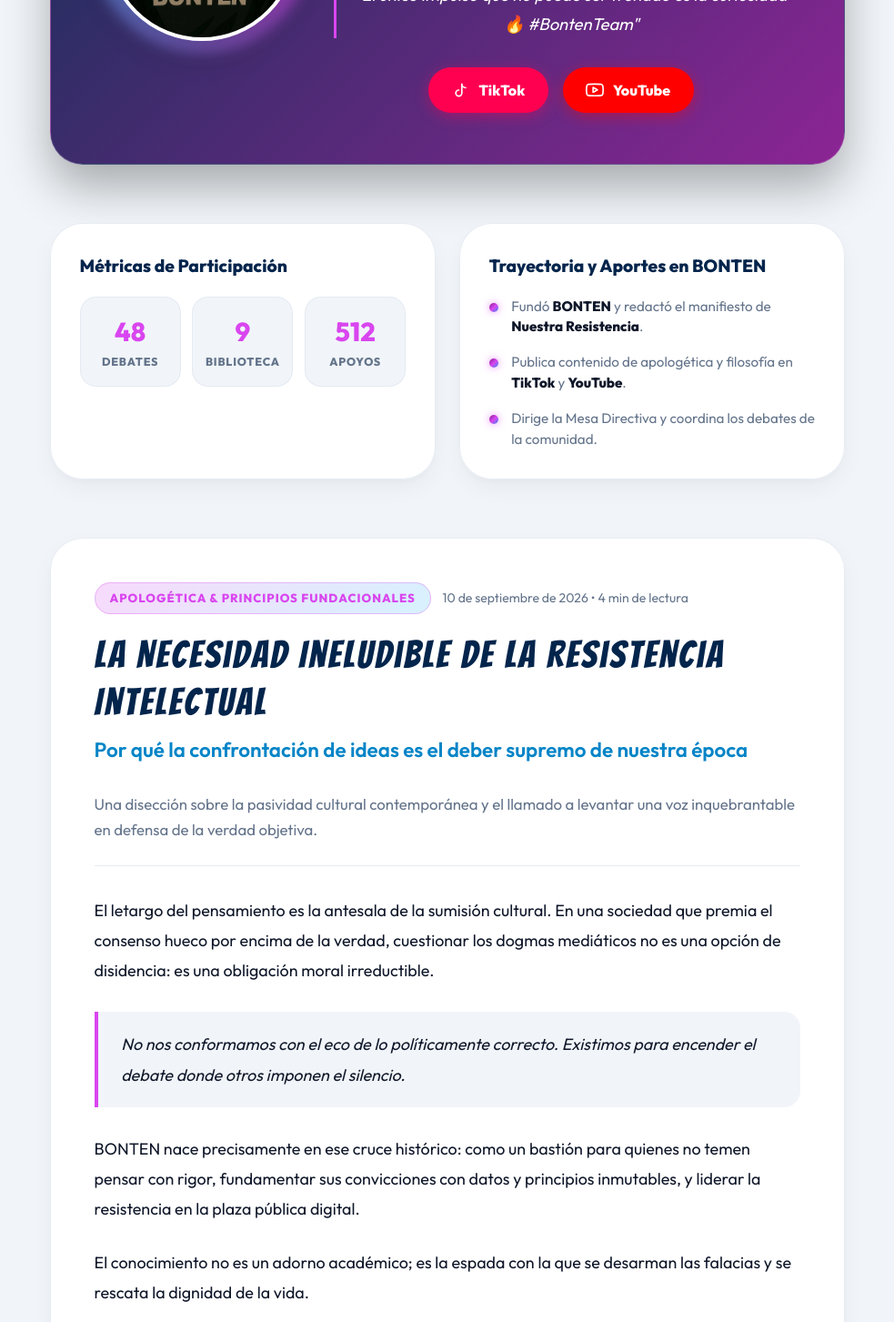
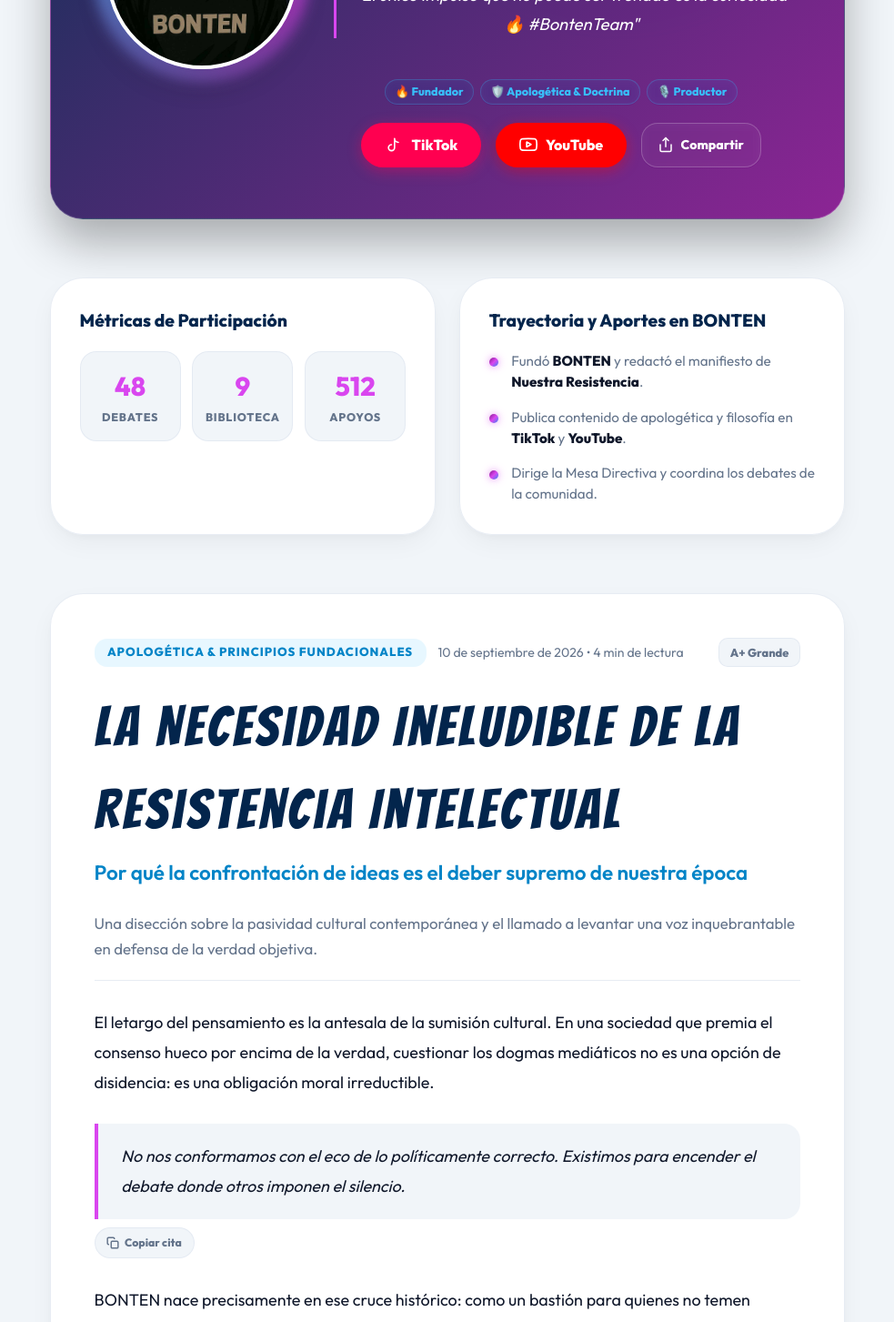
Before and after one commit to frankitoromas-tech/Bonten, a Next.js app: page /integrantes/fireboy in a window 1280 px wide. Shown: the part 720-2173 px from the top of the page at 91% size, without its empty margins (148-1131 px from the left). Built offline with nearby package versions, Linux system fonts and the light colour scheme.

Commit message:
feat(integrantes): agregar insignias de especialidad, lector con zoom y copiado de citas

```diff
--- a/src/components/integrantes/IntegranteHero.tsx
+++ b/src/components/integrantes/IntegranteHero.tsx
@@ -1,11 +1,32 @@
+'use client';
 import React from 'react';
 import type { Leader } from '@/types';
+import { useToast } from '@/components/ui/Toast';
 
 interface IntegranteHeroProps {
   member: Leader;
 }
 
+const SPECIALTY_TAGS: Record<string, string[]> = {
+  fireboy: ['🔥 Fundador', '🛡️ Apologética & Doctrina', '🎙️ Productor'],
+  ilan: ['🏛️ Filosofía Clásica', '⚖️ Bioética & Lógica', '📜 Diálogo Socrático'],
+  ian: ['🏛️ Filosofía Clásica', '⚖️ Bioética & Lógica', '📜 Diálogo Socrático'],
+  daniel: ['⚖️ Bioética Médica', '💬 Moderador de Debates', '🛡️ Co-Administración'],
+  mijail: ['🌐 Estrategia Digital', '🔍 Análisis Crítico', '💬 Apologética'],
+  laura: ['🌟 Activismo Juvenil', '📢 Comunicación', '✨ Formación Provida'],
+};
+
 export default function IntegranteHero({ member }: IntegranteHeroProps) {
+  const { showToast } = useToast();
+  const tags = SPECIALTY_TAGS[member.slug.toLowerCase()] || ['🛡️ Mesa Directiva'];
+
+  const handleShare = () => {
+    if (typeof window !== 'undefined') {
+      navigator.clipboard.writeText(window.location.href);
+      showToast(`¡Enlace del perfil de ${member.name} copiado al portapapeles!`, 'success');
+    }
+  };
+
   return (
     <article className="leader-card" style={{ width: '100%' }}>
       <div className="leader-avatar-wrapper">
@@ -28,8 +49,15 @@
         <p className="leader-handle">{member.handle}</p>
         <p className="leader-bio">&quot;{member.bio}&quot;</p>
 
-        {/* Canales sociales verificados */}
-        <div className="leader-actions">
+        {/* Insignias de especialidad */}
+        <div className="specialty-tags-row">
+          {tags.map((tag) => (
+            <span key={tag} className="specialty-chip">{tag}</span>
+          ))}
+        </div>
+
+        {/* Canales sociales verificados y acciones */}
+        <div className="leader-actions" style={{ marginTop: '1.2rem' }}>
           {member.tiktok && (
             <a href={member.tiktok} target="_blank" rel="noopener noreferrer" className="tiktok-btn">
               <svg viewBox="0 0 24 24" width="20" height="20" stroke="currentColor" strokeWidth="2" fill="none" strokeLinecap="round" strokeLinejoin="round">
@@ -48,6 +76,15 @@
               <span>YouTube</span>
             </a>
           )}
+
+          <button onClick={handleShare} className="btn-share-profile" title="Copiar enlace de este perfil">
+            <svg viewBox="0 0 24 24" width="18" height="18" stroke="currentColor" strokeWidth="2" fill="none" strokeLinecap="round" strokeLinejoin="round">
+              <path d="M4 12v8a2 2 0 0 0 2 2h12a2 2 0 0 0 2-2v-8" />
+              <polyline points="16 6 12 2 8 6" />
+              <line x1="12" y1="2" x2="12" y2="15" />
+            </svg>
+            <span>Compartir</span>
+          </button>
         </div>
       </div>
     </article>
--- a/src/components/integrantes/IntegrantePublication.tsx
+++ b/src/components/integrantes/IntegrantePublication.tsx
@@ -1,27 +1,27 @@
-import React from 'react';
+'use client';
+import React, { useState } from 'react';
 import type { MemberPublication } from '@/types';
+import { useToast } from '@/components/ui/Toast';
 
 interface IntegrantePublicationProps {
   publication: MemberPublication;
 }
 
 export default function IntegrantePublication({ publication }: IntegrantePublicationProps) {
+  const [isLarge, setIsLarge] = useState(false);
+  const { showToast } = useToast();
+
+  const handleCopyQuote = (quoteText: string) => {
+    const cleanText = quoteText.replace(/<[^>]*>/g, '').trim();
+    navigator.clipboard.writeText(`"${cleanText}" — ${publication.title} (BONTEN)`);
+    showToast('¡Cita copiada al portapapeles con atribución!', 'success');
+  };
+
   return (
     <article className="integrante-essay-card">
-      <div style={{ display: 'flex', alignItems: 'center', gap: '0.8rem', flexWrap: 'wrap', marginBottom: '1.2rem' }}>
-        <span
-          style={{
-            background: 'linear-gradient(135deg, rgba(217, 70, 239, 0.2) 0%, rgba(56, 189, 248, 0.2) 100%)',
-            color: 'var(--accent-pink)',
-            border: '1px solid var(--border-glow)',
-            padding: '0.4rem 1rem',
-            borderRadius: '20px',
-            fontSize: '0.82rem',
-            fontWeight: 800,
-            letterSpacing: '1px',
-            textTransform: 'uppercase',
-          }}
-        >
+      <div className="essay-meta-header">
+        <div style={{ display: 'flex', alignItems: 'center', gap: '0.8rem', flexWrap: 'wrap' }}>
+          <span className="debate-tag" style={{ textTransform: 'uppercase', letterSpacing: '1px' }}>
             {publication.category}
           </span>
           <span style={{ fontSize: '0.88rem', color: 'var(--text-muted)' }}>
@@ -29,58 +29,58 @@
           </span>
         </div>
 
-      <h2
-        className="section-title"
-        style={{
-          textAlign: 'left',
-          color: 'var(--title-color)',
-          fontSize: 'clamp(1.8rem, 4vw, 2.6rem)',
-          lineHeight: 1.25,
-          marginBottom: '0.6rem',
-        }}
+        <div className="essay-toolbar-actions">
+          <button
+            onClick={() => setIsLarge(!isLarge)}
+            className="essay-tool-btn"
+            title="Cambiar tamaño de texto para lectura cómoda"
           >
+            {isLarge ? 'A Normal' : 'A+ Grande'}
+          </button>
+        </div>
+      </div>
+
+      <h2 className="section-title" style={{ textAlign: 'left', color: 'var(--title-color)', margin: '0.8rem 0 0.5rem' }}>
         {publication.title}
       </h2>
 
       {publication.subtitle && (
-        <h3
-          style={{
-            fontSize: 'clamp(1.15rem, 2.5vw, 1.4rem)',
-            color: 'var(--accent-blue)',
-            fontWeight: 600,
-            marginBottom: '1.8rem',
-          }}
-        >
+        <h3 style={{ fontSize: 'clamp(1.15rem, 2.5vw, 1.4rem)', color: 'var(--accent-blue)', fontWeight: 600, marginBottom: '1.5rem' }}>
           {publication.subtitle}
         </h3>
       )}
 
       {publication.summary && (
-        <p
-          style={{
-            fontSize: '1.05rem',
-            color: 'var(--text-muted)',
-            marginBottom: '2rem',
-            paddingBottom: '1.5rem',
-            borderBottom: '1px solid var(--border-color)',
-            lineHeight: 1.7,
-          }}
-        >
+        <p style={{ fontSize: '1.05rem', color: 'var(--text-muted)', marginBottom: '1.8rem', paddingBottom: '1.2rem', borderBottom: '1px solid var(--border-color)', lineHeight: 1.7 }}>
           {publication.summary}
         </p>
       )}
 
-      <div className="document-reader-body" style={{ padding: 0 }}>
+      <div className={`document-reader-body ${isLarge ? 'text-large' : ''}`} style={{ padding: 0 }}>
         {publication.paragraphs.map((p, index) => {
           if (p.startsWith('<blockquote>')) {
             const clean = p.replace('<blockquote>', '').replace('</blockquote>', '');
-            return <blockquote key={index} dangerouslySetInnerHTML={{ __html: clean }} />;
+            return (
+              <div key={index} className="interactive-quote-block">
+                <blockquote dangerouslySetInnerHTML={{ __html: clean }} />
+                <button
+                  onClick={() => handleCopyQuote(clean)}
+                  className="btn-copy-quote"
+                  title="Copiar esta cita para compartir"
+                >
+                  <svg viewBox="0 0 24 24" width="14" height="14" stroke="currentColor" strokeWidth="2.5" fill="none">
+                    <rect x="9" y="9" width="13" height="13" rx="2" ry="2" />
+                    <path d="M5 15H4a2 2 0 0 1-2-2V4a2 2 0 0 1 2-2h9a2 2 0 0 1 2 2v1" />
+                  </svg>
+                  <span>Copiar cita</span>
+                </button>
+              </div>
+            );
           }
           return <p key={index} dangerouslySetInnerHTML={{ __html: p }} />;
         })}
       </div>
 
-      {/* Enlace y referencia a la fuente original */}
       {publication.sourceUrl && (
         <div className="integrante-source-box">
           <svg viewBox="0 0 24 24" width="22" height="22" stroke="currentColor" strokeWidth="2" fill="none" style={{ color: 'var(--accent-pink)', flexShrink: 0 }}>
@@ -94,12 +94,7 @@
             href={publication.sourceUrl}
             target="_blank"
             rel="noopener noreferrer"
-            style={{
-              color: 'var(--accent-pink)',
-              fontWeight: 700,
-              textDecoration: 'underline',
-              wordBreak: 'break-all',
-            }}
+            style={{ color: 'var(--accent-pink)', fontWeight: 700, textDecoration: 'underline', wordBreak: 'break-all' }}
           >
             {publication.sourceLabel || publication.sourceUrl}
           </a>
--- a/src/index.css
+++ b/src/index.css
@@ -2228,6 +2228,117 @@
     flex-wrap: wrap;
 }
 
+/* Insignias de Especialidad & Reputación */
+.specialty-tags-row {
+    display: flex;
+    flex-wrap: wrap;
+    gap: 0.45rem;
+    margin-top: 0.8rem;
+}
+
+.specialty-chip {
+    font-size: 0.78rem;
+    font-weight: 700;
+    padding: 0.25rem 0.65rem;
+    border-radius: 9999px;
+    background: rgba(56, 189, 248, 0.1);
+    border: 1px solid rgba(56, 189, 248, 0.25);
+    color: #38bdf8;
+    backdrop-filter: blur(5px);
+}
+
+.btn-share-profile {
+    display: inline-flex;
+    align-items: center;
+    gap: 0.45rem;
+    padding: 0.65rem 1.1rem;
+    border-radius: var(--radius-md);
+    background: rgba(255, 255, 255, 0.08);
+    border: 1px solid rgba(255, 255, 255, 0.2);
+    color: var(--text-light);
+    font-weight: 700;
+    font-size: 0.88rem;
+    cursor: pointer;
+    transition: var(--transition);
+    backdrop-filter: blur(5px);
+}
+
+.btn-share-profile:hover {
+    background: rgba(217, 70, 239, 0.2);
+    border-color: var(--accent-pink);
+    color: var(--accent-pink);
+    transform: translateY(-2px);
+}
+
+/* Barra de Herramientas de Ensayo */
+.essay-meta-header {
+    display: flex;
+    align-items: center;
+    justify-content: space-between;
+    gap: 1rem;
+    flex-wrap: wrap;
+    margin-bottom: 1.2rem;
+}
+
+.essay-toolbar-actions {
+    display: flex;
+    align-items: center;
+    gap: 0.5rem;
+}
+
+.essay-tool-btn {
+    background: var(--bg-base);
+    border: 1px solid var(--border-color);
+    color: var(--text-muted);
+    font-size: 0.8rem;
+    font-weight: 700;
+    padding: 0.35rem 0.75rem;
+    border-radius: var(--radius-sm);
+    cursor: pointer;
+    transition: var(--transition);
+}
+
+.essay-tool-btn:hover {
+    border-color: var(--accent-blue);
+    color: var(--text-dark);
+}
+
+.document-reader-body.text-large {
+    font-size: clamp(1.15rem, 2.6vw, 1.3rem) !important;
+    line-height: 2 !important;
+}
+
+.interactive-quote-block {
+    position: relative;
+    margin: 1.8rem 0;
+}
+
+.interactive-quote-block blockquote {
+    margin: 0 !important;
+}
+
+.btn-copy-quote {
+    display: inline-flex;
+    align-items: center;
+    gap: 0.35rem;
+    margin-top: 0.6rem;
+    padding: 0.3rem 0.8rem;
+    border-radius: 9999px;
+    background: var(--bg-base);
+    border: 1px solid var(--border-color);
+    color: var(--text-muted);
+    font-size: 0.76rem;
+    font-weight: 700;
+    cursor: pointer;
+    transition: var(--transition);
+}
+
+.btn-copy-quote:hover {
+    background: rgba(217, 70, 239, 0.15);
+    border-color: var(--accent-pink);
+    color: var(--accent-pink);
+}
+
 .integrante-nav-footer {
     margin-top: 1rem;
     padding-top: 2rem;
```
Lines whose indentation alone changed are shown as unchanged.
